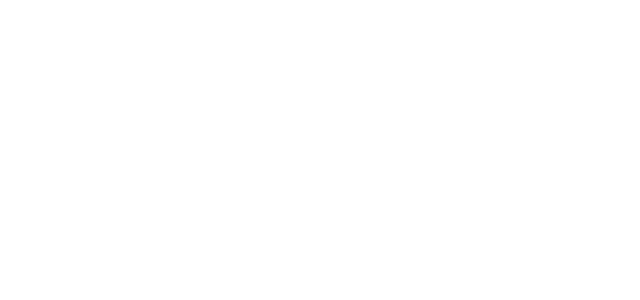
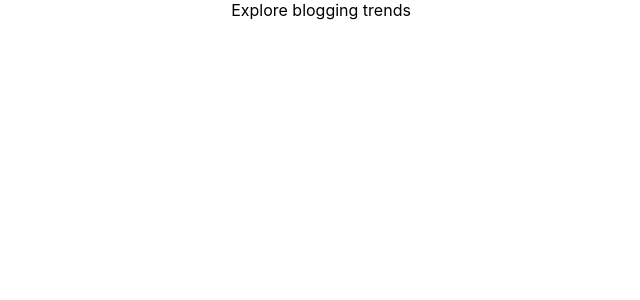
Before and after one commit to bridgetrosefitz/blog-data-visualisation, a React (Create React App) app: page / in a window 1280 px wide. Shown: the top 300 px of the page, without its empty margins (319-959 px from the left). Built offline with nearby package versions, Linux system fonts and the light colour scheme.

Commit message:
adds basic test; adds PLANNING doc

```diff
--- a/src/App.js
+++ b/src/App.js
@@ -3,6 +3,7 @@
 function App() {
   return (
     <div className="App">
+      <header>Explore blogging trends</header>
     </div>
   );
 }
```
Also changed, not shown: 2 other files (tests, documents, lock files or other folders).
